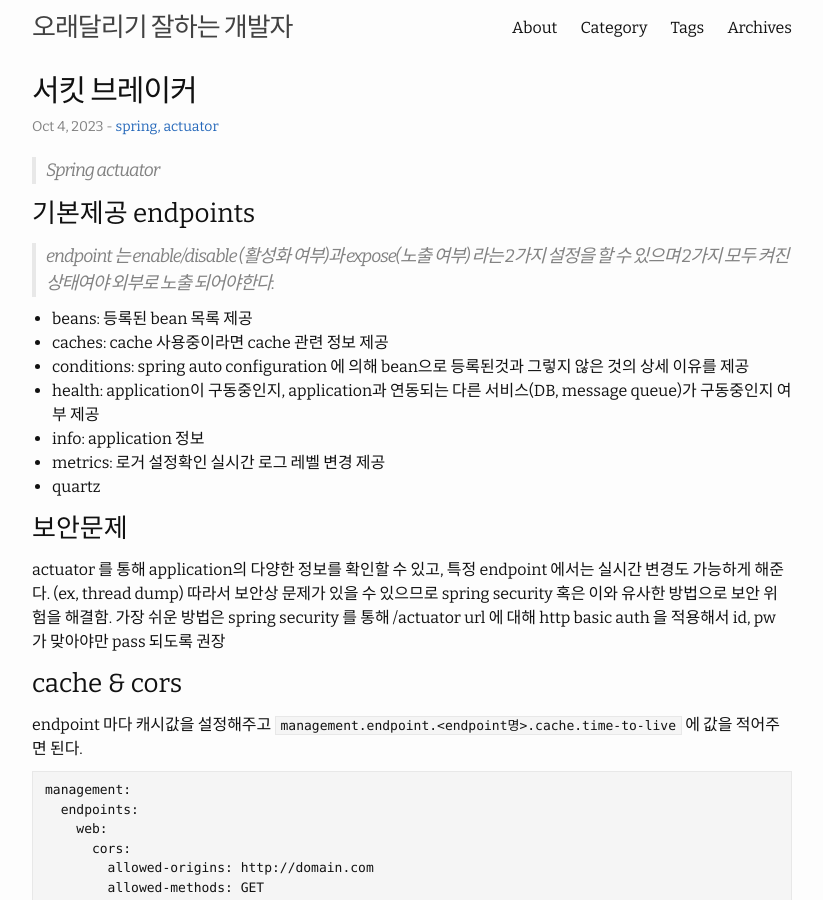
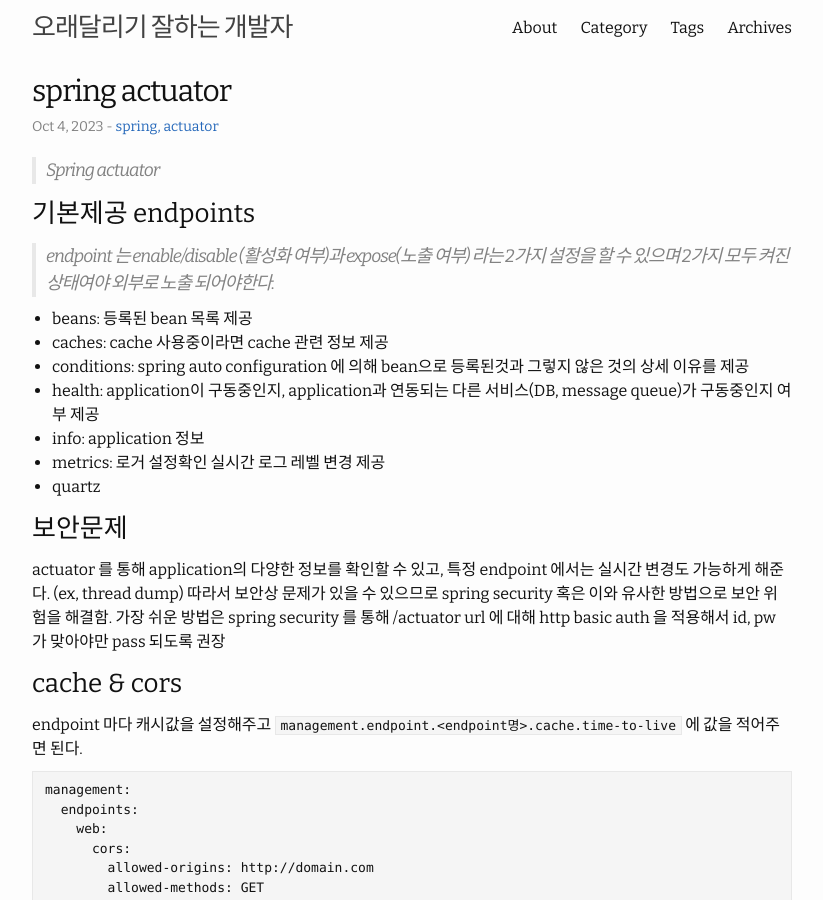
Before and after one commit to HWANGJEONGHYEON1/HWANGJEONGHYEON1.github.io, a Jekyll site: the page built from _posts/2023-10-04-spring-actuator.md, in a window 1280 px wide and 900 px high. Shown: the whole window, without its empty margins (228-1051 px from the left). Built offline with Jekyll 4.4.1, drawn with Linux system fonts in a browser that asks for light colours; comment, search, counter and statistics services are not loaded.

Commit message:
study title modify

```diff
--- a/_posts/2023-10-04-spring-actuator.md
+++ b/_posts/2023-10-04-spring-actuator.md
@@ -1,6 +1,6 @@
 ---
 layout: post
-title:  "서킷 브레이커"
+title:  "spring actuator"
 date:   2023-10-04 23:20:21 +0900
 categories: spring, actuator
 ---
```
